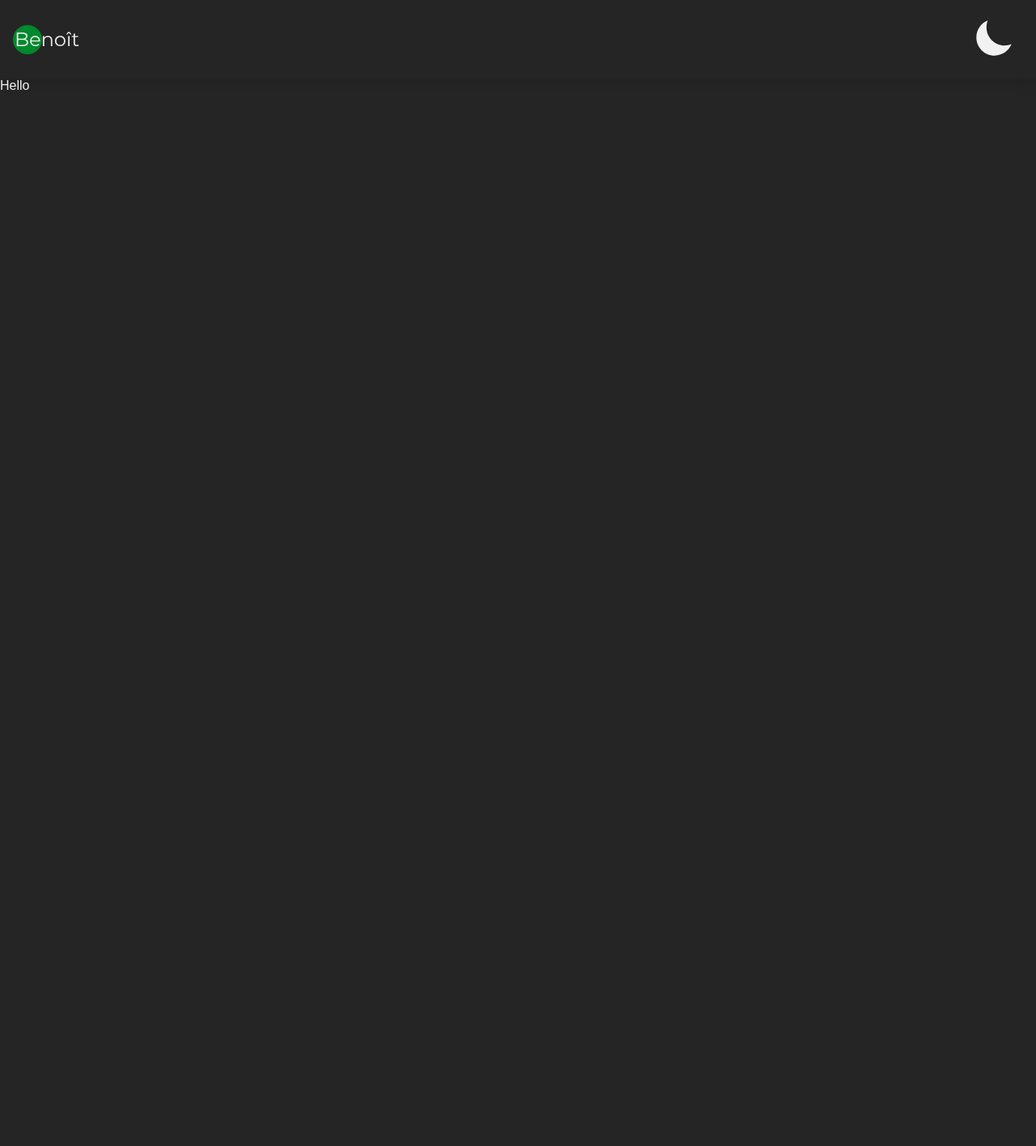
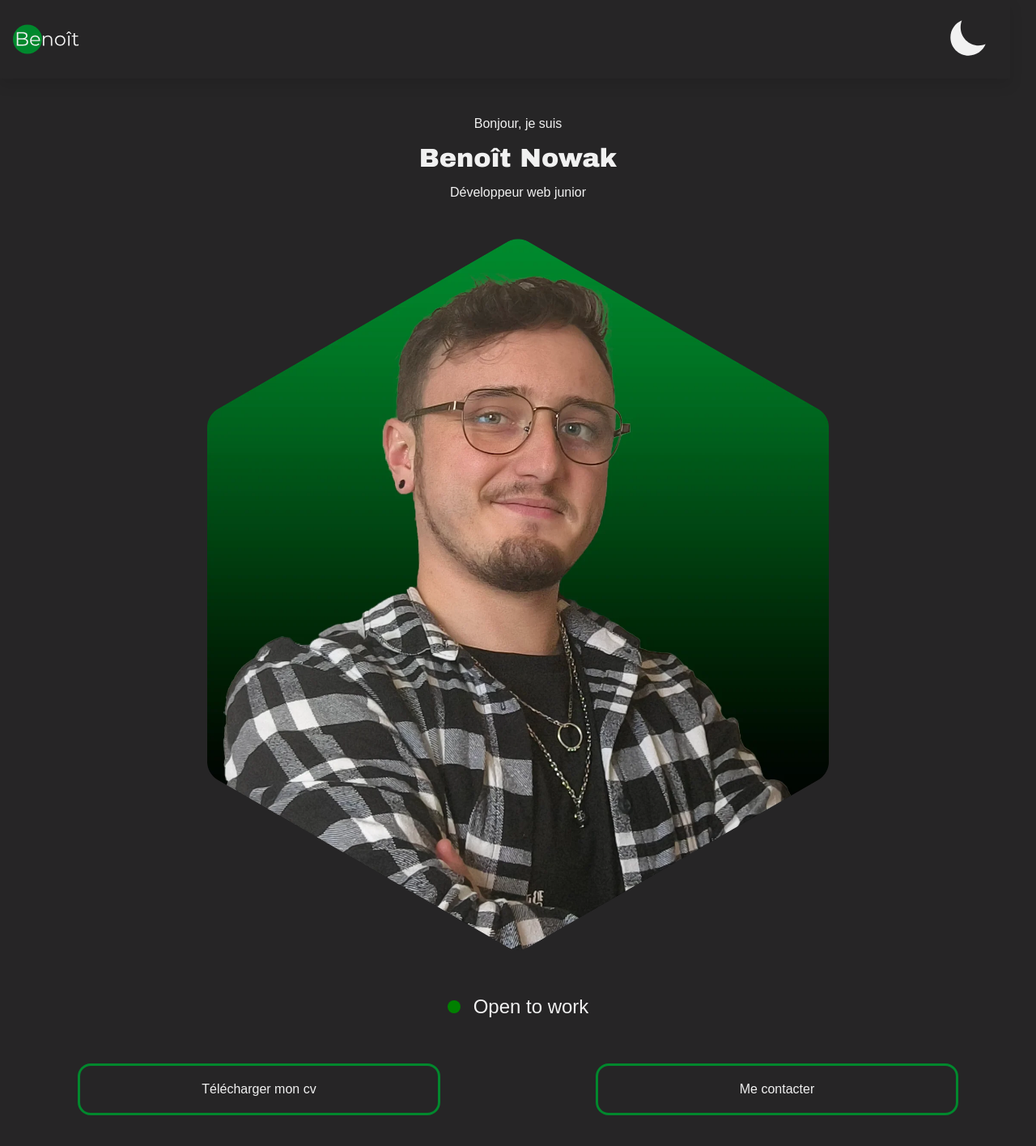
Before and after one commit to Benoit-nwk/PortfolioV2, a Vue app: page / in a window 1280 px wide. Shown: the top 1416 px of the page at 81% size. Before the commit the page ends 800 px from the top, so only its background shows below. Built offline with nearby package versions, Linux system fonts and the light colour scheme.

Commit message:
Ajout photo de profil , Open to work & boutons (non fonctionnels)

```diff
--- a/src/assets/main.css
+++ b/src/assets/main.css
@@ -1,3 +1,5 @@
+@import url('https://fonts.googleapis.com/css?family=Archivo+Black');
+
 :root{
   --dark: #262526;
   --light:#F1F1F1;
@@ -15,6 +17,17 @@ html,body{
 }
 
 .light{
-  background-color: var(--light);
-  color: var(--dark);
+  --dark: #F1F1F1;
+  --light:#262526;
 }
+
+button.button_main{
+  width: 35%;
+  height: 4rem;
+  color: var(--light);
+  font-size: 1rem;
+  background: transparent;
+  border: 0.2rem solid var(--green);
+  border-radius: 1rem;
+  padding: 0.5rem 1rem;
+}
--- /dev/null
+++ b/src/components/buttons/ButtonContact.vue
@@ -0,0 +1,10 @@
+<script setup>
+
+</script>
+
+<template>
+<button class="button_main">Me contacter</button>
+</template>
+
+<style scoped>
+</style>
--- /dev/null
+++ b/src/components/buttons/ButtonDownloadCV.vue
@@ -0,0 +1,11 @@
+<script setup>
+
+</script>
+
+<template>
+<button class="button_main">Télécharger mon cv</button>
+</template>
+
+<style scoped>
+
+</style>
--- a/src/components/buttons/ButtonSwitchDarkLightMode.vue
+++ b/src/components/buttons/ButtonSwitchDarkLightMode.vue
@@ -12,8 +12,10 @@ const toggleTheme = () => {
   isDarkMode.value = !isDarkMode.value;
   if(isDarkMode.value===false){
     document.body.classList.add('light');
+    document.documentElement.classList.add('light');
   } else {
     document.body.classList.remove('light');
+    document.documentElement.classList.remove('light');
   }
 };
 
--- a/src/components/header/Header.vue
+++ b/src/components/header/Header.vue
@@ -12,10 +12,13 @@ import ButtonSwitchDarkLightMode from '../buttons/ButtonSwitchDarkLightMode.vue'
 header{
       display: flex;
       justify-content: space-between;
-      align-items: center;
-      padding:1rem 1rem;
-      background-color: var(--color-primary);
-      color: var(--color-white);
+      padding: 1rem;
+      background-color: var(--dark);
       box-shadow: 0 0.5rem 1rem rgba(0, 0, 0, 0.1);
+      position: fixed;
+      top: 0;
+      left: 0;
+      width: 95%;
+      z-index: 1000;
 }
 </style>
--- /dev/null
+++ b/src/components/images/Profile.vue
@@ -0,0 +1,23 @@
+<script setup>
+
+</script>
+
+<template>
+      <div class="profile-picture">
+            <img src="../images/profile_picture.webp" alt="profile_picture">
+      </div>
+</template>
+
+<style scoped>
+
+.profile-picture{
+      width: 100%;
+      display: flex;
+      justify-content: center;
+      margin: 2rem 0;
+      > img{
+            width: 60%;
+      }
+}
+
+</style>
--- a/src/components/main/Main.vue
+++ b/src/components/main/Main.vue
@@ -1,13 +1,43 @@
 <script setup>
-
+import Profile from '../images/Profile.vue';
+import OpenToWork from '../open_to_work/OpenToWork.vue';
+import ButtonDownloadCV from '../buttons/ButtonDownloadCV.vue';
+import ButtonContact from '../buttons/ButtonContact.vue';
+import Skills from '../skills/Skills.vue';
 </script>
 
 <template>
       <main>
-            Hello
+            <p>Bonjour, je suis</p><span class="name">Benoît Nowak</span><p>Développeur web junior</p>
+            <Profile/>
+            <OpenToWork/>
+            <div class="sectionButton">
+                  <ButtonDownloadCV/>
+                  <ButtonContact/>
+            </div>
+            <Skills/>
       </main>
 </template>
 
 <style scoped>
+.sectionButton{
+      margin: 2rem 0;
+      display: flex;
+      justify-content: space-around;
+      width: 100%;
+}
+
+main{
+      display: flex;
+      flex-direction: column;
+      align-items: center;
+      justify-content: center;
+      margin: 8rem 0;
+}
+
+.name{
+  font-family: var(--archivoblack);
+      font-size: 2rem;
+}
 
 </style>
--- /dev/null
+++ b/src/components/open_to_work/OpenToWork.vue
@@ -0,0 +1,31 @@
+<script setup>
+
+</script>
+
+<template>
+      <div class="open-to-work">
+            <div class="dot"></div>
+            <p>Open to work</p>
+      </div>
+</template>
+
+<style scoped>
+
+.open-to-work{
+      display: flex;
+      align-items: center;
+      justify-content: center;
+      gap: 1rem;
+}
+
+.dot{
+      width: 1rem;
+      height: 1rem;
+      background-color: green;
+      border-radius: 50%;
+}
+
+p{
+      font-size: 1.5rem;
+}
+</style>
--- /dev/null
+++ b/src/components/skills/Skills.vue
@@ -0,0 +1,15 @@
+<script>
+
+</script>
+
+<template>
+
+
+</template>
+
+
+
+<style scoped>
+
+
+</style>
```
Also changed, not shown: src/components/images/about_picture.webp (added), src/components/images/profile_picture.webp (added).
